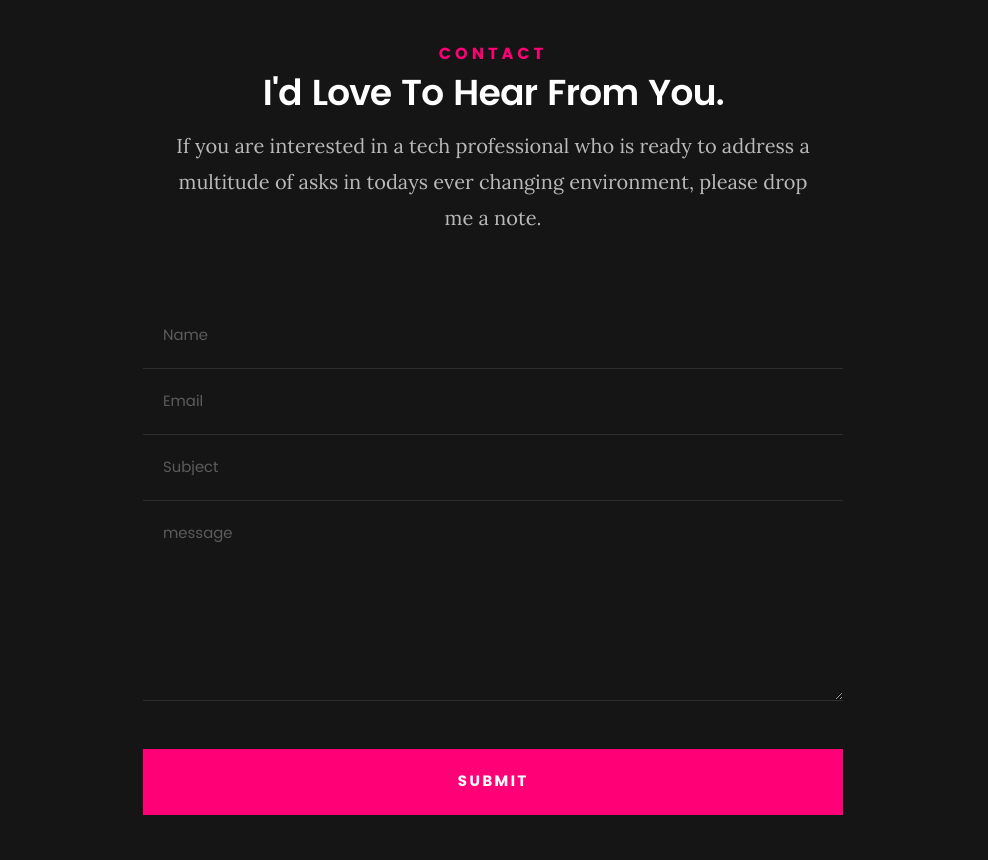
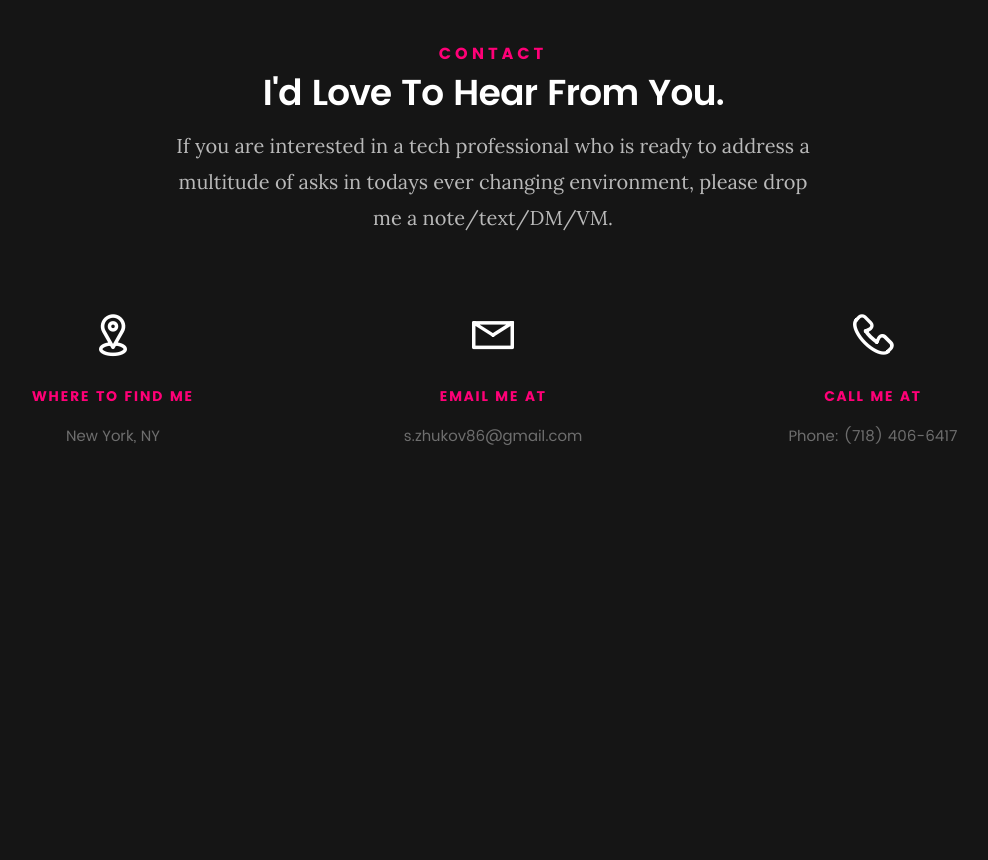
Before and after one commit to szhukov86/sergeyz.tk, a plain HTML site: page index.html in a window 1280 px wide. Shown: the part 6520-7380 px from the top of the page, without its empty margins (147-1135 px from the left). After the commit the page ends 7104 px from the top, so only its background shows below. Drawn offline with Linux system fonts and the light colour scheme; files whose address does not match are found by name.

Commit message:
remove contact form due to ghpages limitation.

```diff
--- a/index.html
+++ b/index.html
@@ -755,57 +755,10 @@
    			<h5>Contact</h5>
    			<h1>I'd Love To Hear From You.</h1>
 
-   			<p class="lead">If you are interested in a tech professional who is ready to address a multitude of asks in todays ever changing environment, please drop me a note.</p>
+   			<p class="lead">If you are interested in a tech professional who is ready to address a multitude of asks in todays ever changing environment, please drop me a note/text/DM/VM.</p>
 
    		</div>
    	</div> <!-- /section-intro -->
-
-   	<div class="row contact-form">
-
-   		<div class="col-twelve">
-
-            <!-- form -->
-            <form name="contactForm" id="contactForm" method="post" action="">
-      			<fieldset>
-
-                  <div class="form-field">
- 						   <input name="contactName" type="text" id="contactName" placeholder="Name" value="" minlength="2" required="">
-                  </div>
-                  <div class="form-field">
-	      			   <input name="contactEmail" type="email" id="contactEmail" placeholder="Email" value="" required="">
-	               </div>
-                  <div class="form-field">
-	     				   <input name="contactSubject" type="text" id="contactSubject" placeholder="Subject" value="">
-	               </div>
-                  <div class="form-field">
-	                 	<textarea name="contactMessage" id="contactMessage" placeholder="message" rows="10" cols="50" required=""></textarea>
-	               </div>
-                 <div class="form-field">
-                     <button class="submitform">Submit</button>
-                     <div id="submit-loader">
-                        <div class="text-loader">Sending...</div>
-       				      <div class="s-loader">
-								  	<div class="bounce1"></div>
-								  	<div class="bounce2"></div>
-								  	<div class="bounce3"></div>
-								</div>
-							</div>
-                  </div>
-
-      			</fieldset>
-      		</form> <!-- Form End -->
-
-            <!-- contact-warning -->
-            <div id="message-warning">
-            </div>
-            <!-- contact-success -->
-      		<div id="message-success">
-               <i class="fa fa-check"></i>Your message was sent, thank you!<br>
-      		</div>
-
-         </div> <!-- /col-twelve -->
-
-   	</div> <!-- /contact-form -->
 
    	<div class="row contact-info">
 
```
